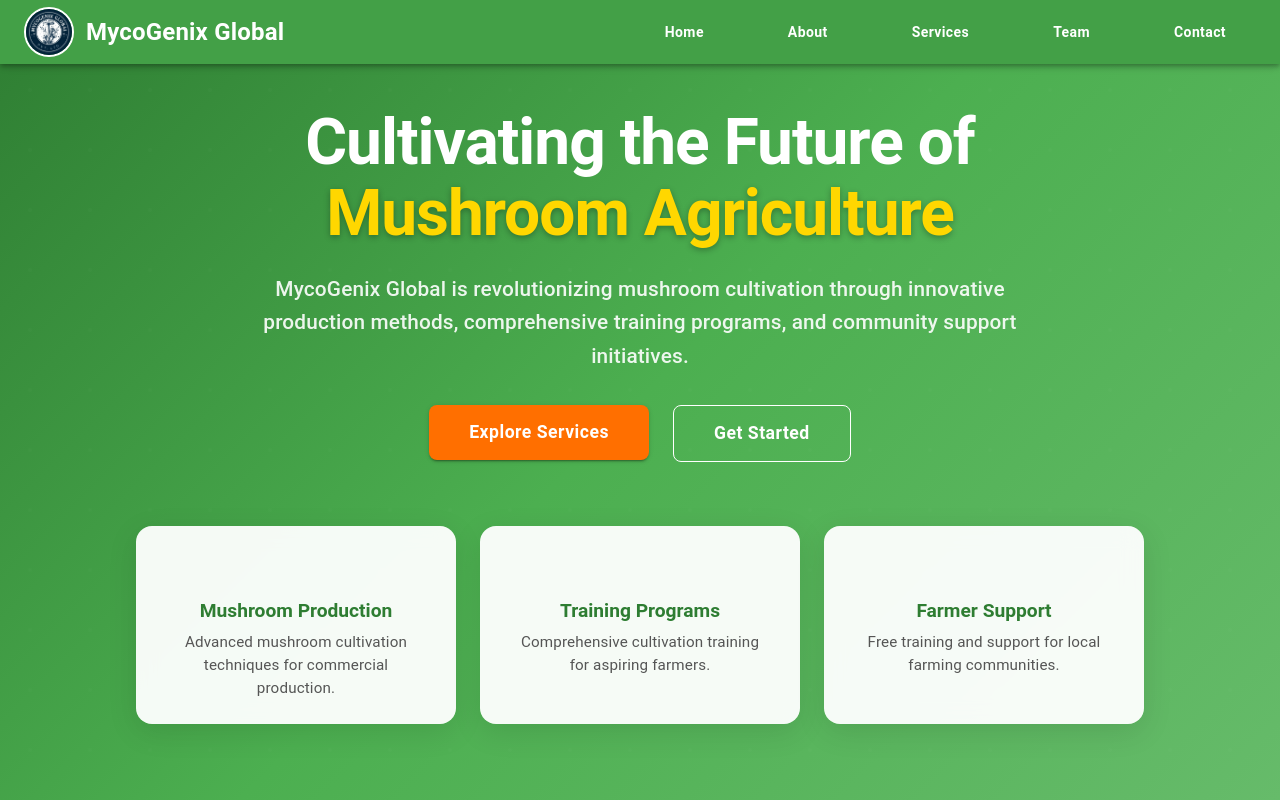
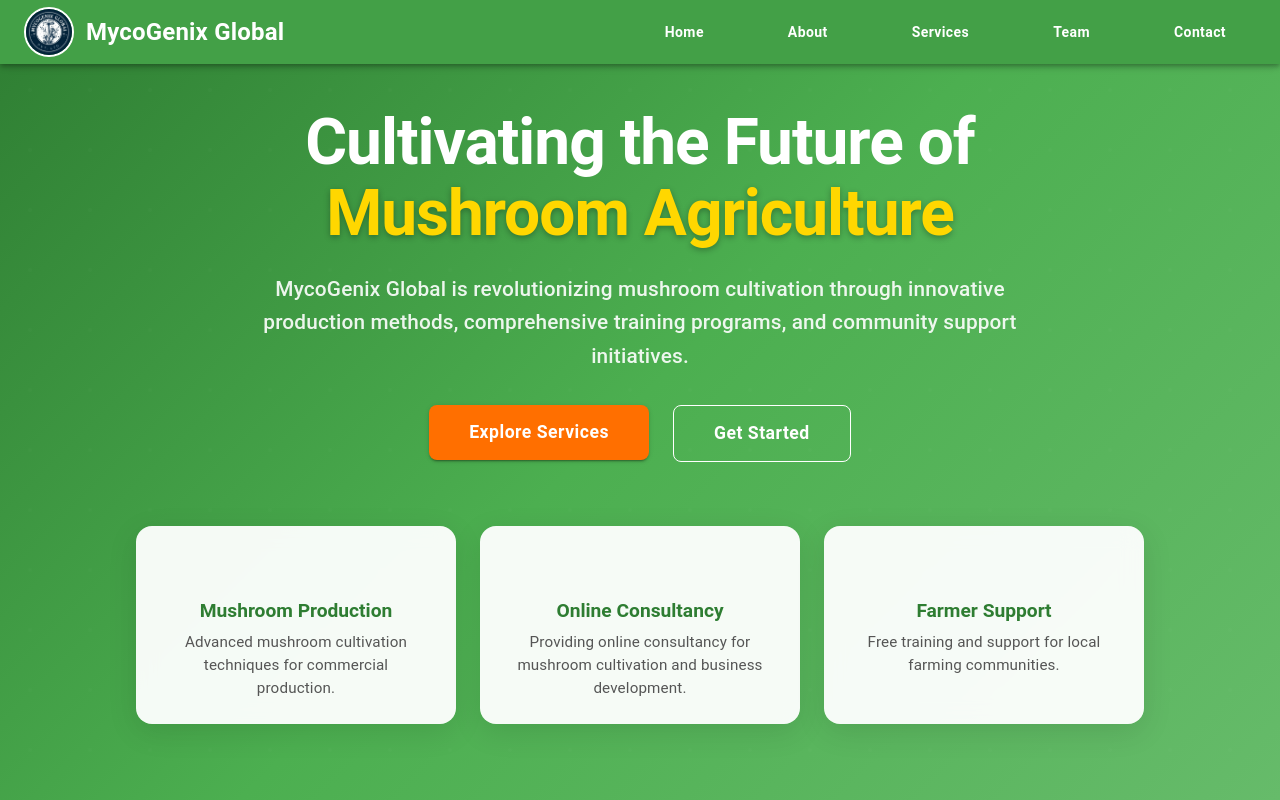
Before and after one commit to pikuskd/mycogenix-global, a React (Create React App) app: page /#/ in a window 1280 px wide. Shown: the top 800 px of the page. Built offline with nearby package versions, Linux system fonts and the light colour scheme; some icons are missing; the HTML template or start-up script is replaced by a standard one.

Commit message:
Update consultancy

```diff
--- a/src/components/Hero.js
+++ b/src/components/Hero.js
@@ -21,8 +21,8 @@
     },
     {
       icon: <SchoolIcon sx={{ fontSize: 38, color: 'secondary.main' }} />,
-      title: 'Training Programs',
-      description: 'Comprehensive cultivation training for aspiring farmers.',
+      title: 'Online Consultancy',
+      description: 'Providing online consultancy for mushroom cultivation and business development.',
     },
     {
       icon: <NatureIcon sx={{ fontSize: 38, color: 'primary.main' }} />,
```
